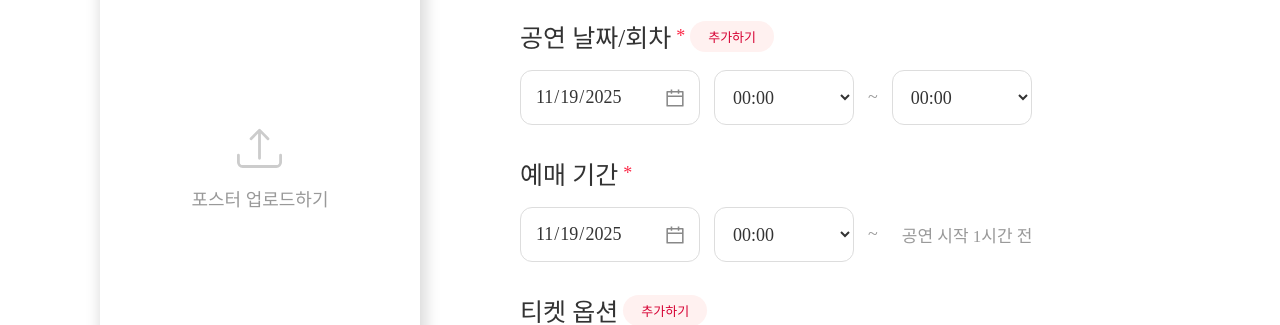
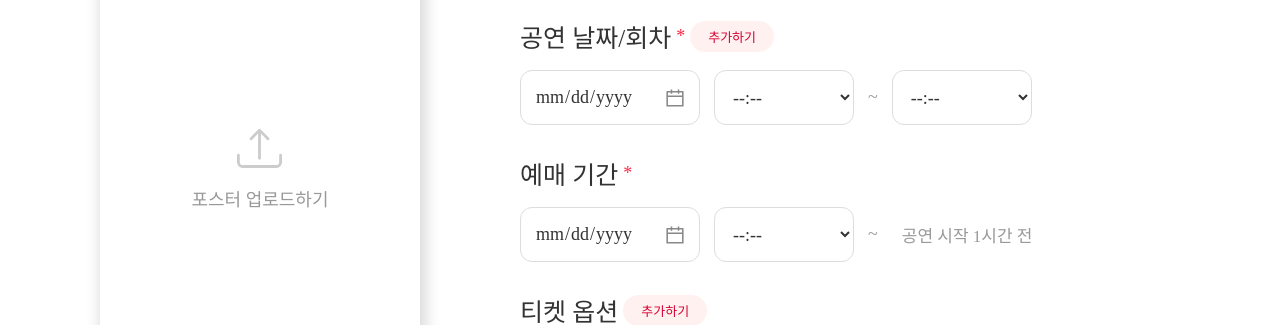
Before and after one commit to DEMODAY-J211/frontend, a React (Vite) app: page /register-show/1/step1 in a window 1280 px wide. Shown: the part 383-708 px from the top of the page. Built offline with nearby package versions, Linux system fonts and the light colour scheme; a web font is replaced by a local one.

Commit message:
timeselect

```diff
--- a/src/pages/Manager/RegisterShow/RegisterShowStep1.jsx
+++ b/src/pages/Manager/RegisterShow/RegisterShowStep1.jsx
@@ -154,22 +154,22 @@ const RegisterShowStep1 = ({ viewer = false, initialData }) => {
   // 공연 날짜/회차
   const [showTimes, setShowTimes] = useState([
     {
-      showStartDate: today(), // 기본 오늘 날짜
-      showStartTime: "00:00",
-      showEndTime: "00:00",
+      showStartDate: "YYYY/MM/DD", // 기본 오늘 날짜
+      showStartTime: "--:--",
+      showEndTime: "--:--",
     },
   ]);
   // 예매 시작(bookStart)
-  const [bookStartDate, setBookStartDate] = useState(today());
-  const [bookStartTime, setBookStartTime] = useState(today());
+  const [bookStartDate, setBookStartDate] = useState("YYYY/MM/DD");
+  const [bookStartTime, setBookStartTime] = useState("--:--");
 
   const addShowTime = () => {
     setShowTimes([
       ...showTimes,
       {
         showStartDate: today(),
-        showStartTime: "00:00",
-        showEndTime: "00:00",
+        showStartTime: "--:--",
+        showEndTime: "--:--",
       },
     ]);
   };
@@ -552,8 +552,8 @@ const RegisterShowStep1 = ({ viewer = false, initialData }) => {
                             setShowTimeError(false);
                         }}
                       >
-                        <option value="" disabled>
-                          00:00
+                        <option value="--:--" disabled>
+                          --:--
                         </option>
                         {timeOptions.map((time, i) => (
                           <option key={i} value={time}>
@@ -578,8 +578,8 @@ const RegisterShowStep1 = ({ viewer = false, initialData }) => {
                             setShowTimeError(false);
                         }}
                       >
-                        <option value="" disabled>
-                          00:00
+                        <option value="--:--" disabled>
+                          --:--
                         </option>
                         {timeOptions.map((time, i) => (
                           <option key={i} value={time}>
@@ -636,8 +636,8 @@ const RegisterShowStep1 = ({ viewer = false, initialData }) => {
                           setBookStartTimeError(false);
                       }}
                     >
-                      <option value="" disabled>
-                        00:00
+                      <option value="--:--" disabled>
+                        --:--
                       </option>
                       {timeOptions.map((time, i) => (
                         <option key={i} value={time}>
```
